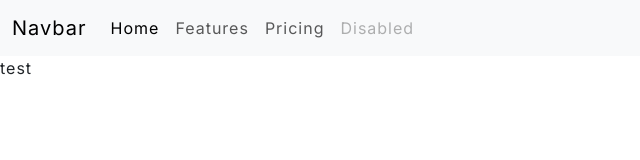
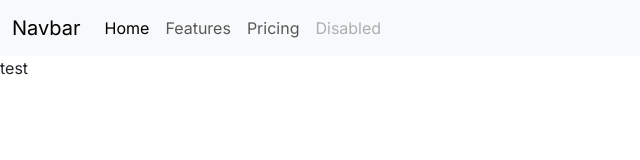
Before and after one commit to FJR-Overlogic/nextts-ovlomarket, a Next.js app: page / in a window 1280 px wide. Shown: the top 160 px of the page, without its empty margins (0-640 px from the left). Built offline with nearby package versions, Linux system fonts and the light colour scheme.

Commit message:
delete: line-spacing

```diff
--- a/src/app/globals.css
+++ b/src/app/globals.css
@@ -1,9 +1,8 @@
-@import '~bootstrap/dist/css/bootstrap.min.css';
+@import "~bootstrap/dist/css/bootstrap.min.css";
 @import url("https://fonts.googleapis.com/css2?family=Poppins&display=swap");
 
 * {
   font-family: "Inter", sans-serif;
-  letter-spacing: 1px;
 }
 
 /* :root {
```
